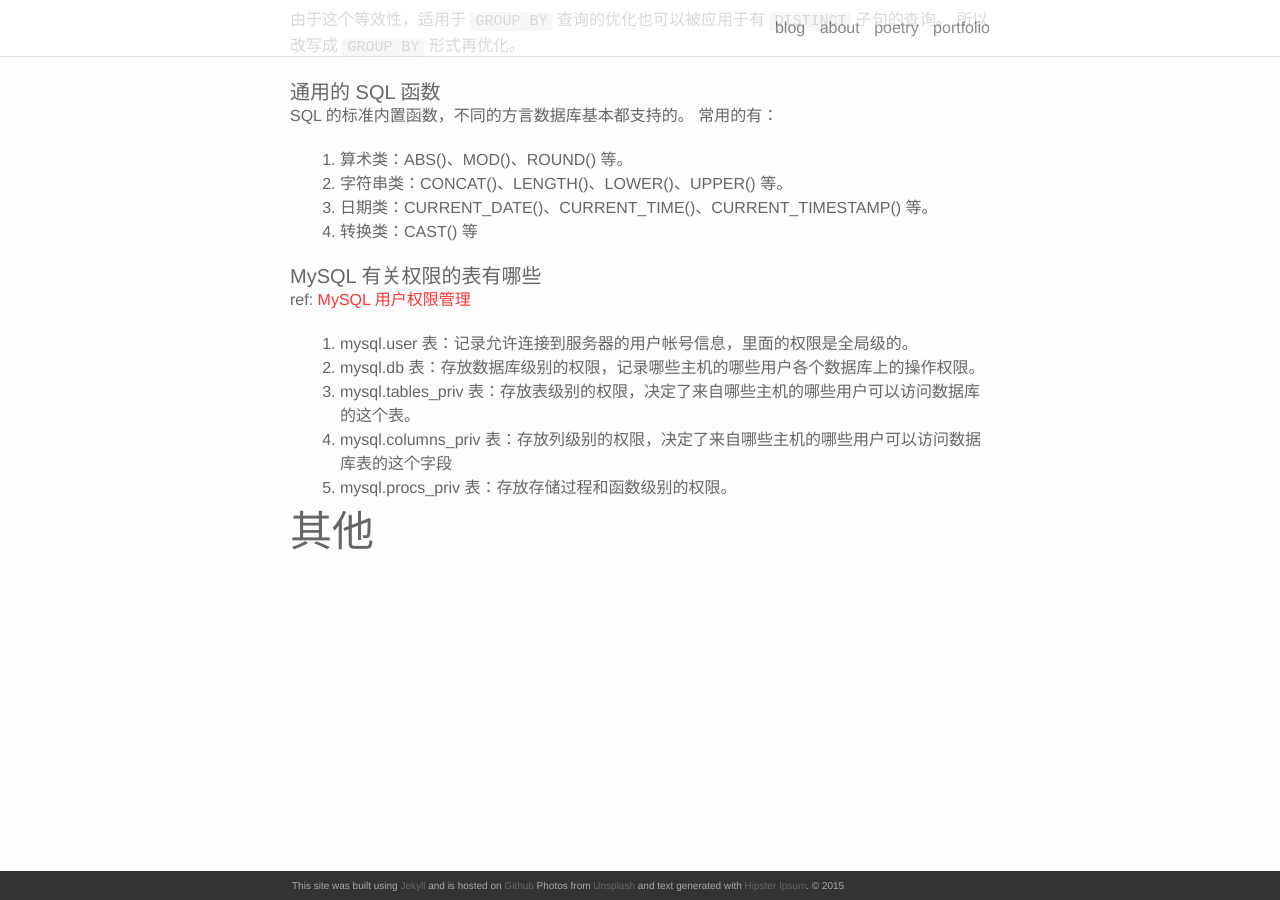
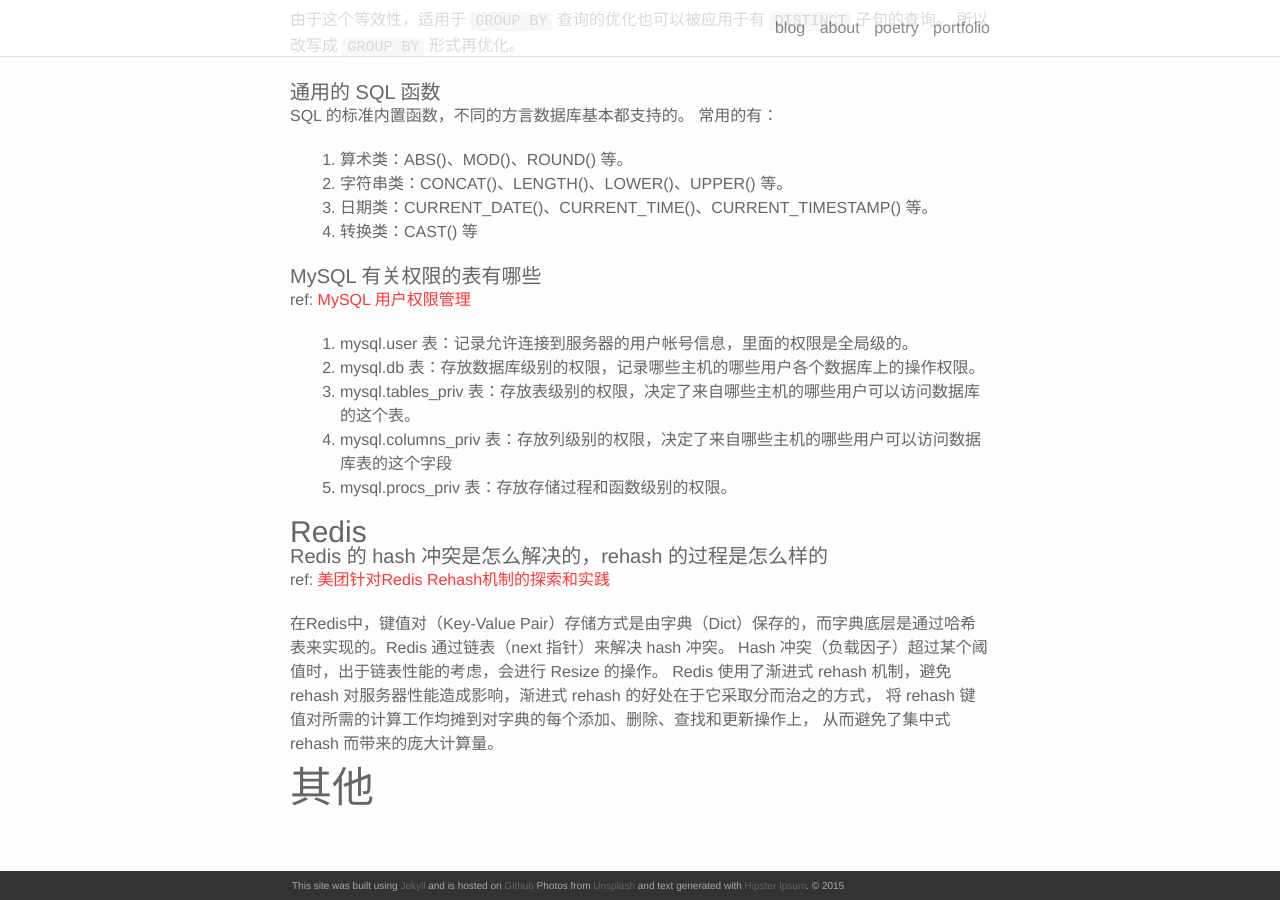
Before and after one commit to akmissxt/blog, a Jekyll site: the page built from _posts/2021-04-05-面试复习.markdown, in a window 1280 px wide and 900 px high, scrolled down 9269 px. Built offline with Jekyll 4.4.1, drawn with Linux system fonts in a browser that asks for light colours; nearby versions of some CDN libraries; our own code applies the rules of GitHub Pages for plain Markdown files.

Commit message:
update(面试复习): Redis 的 rehash 过程

```diff
--- a/_posts/2021-04-05-面试复习.markdown
+++ b/_posts/2021-04-05-面试复习.markdown
@@ -354,4 +354,14 @@ ref: [MySQL 用户权限管理](https://www.cnblogs.com/keme/p/10288168.html)
 5. mysql.procs_priv 表：存放存储过程和函数级别的权限。
 
 
+### Redis
+
+#### Redis 的 hash 冲突是怎么解决的，rehash 的过程是怎么样的
+ref: [美团针对Redis Rehash机制的探索和实践](https://tech.meituan.com/2018/07/27/redis-rehash-practice-optimization.html)
+
+在Redis中，键值对（Key-Value Pair）存储方式是由字典（Dict）保存的，而字典底层是通过哈希表来实现的。Redis 通过链表（next 指针）来解决 hash 冲突。
+Hash 冲突（负载因子）超过某个阈值时，出于链表性能的考虑，会进行 Resize 的操作。
+Redis 使用了渐进式 rehash 机制，避免 rehash 对服务器性能造成影响，渐进式 rehash 的好处在于它采取分而治之的方式， 将 rehash 键值对所需的计算工作均摊到对字典的每个添加、删除、查找和更新操作上， 从而避免了集中式 rehash 而带来的庞大计算量。
+
+
 ## 其他
```
